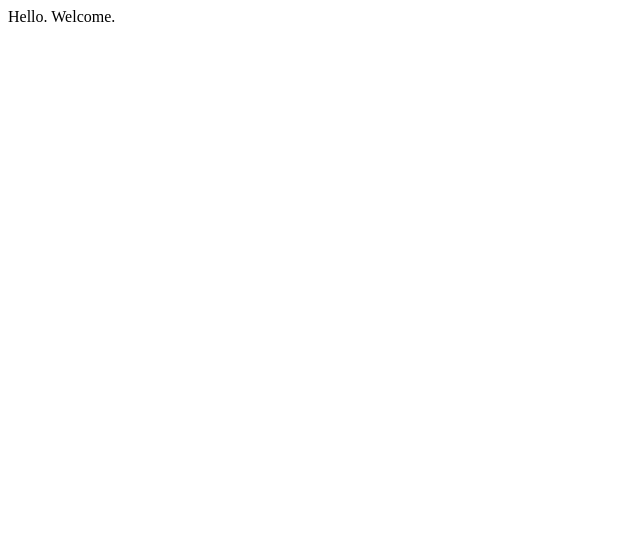
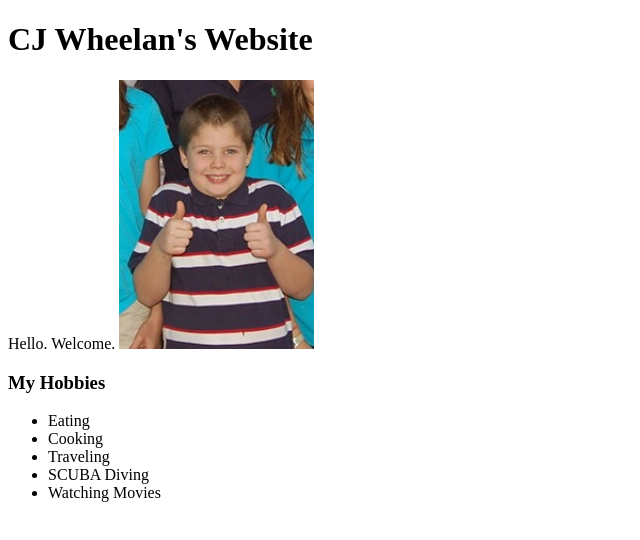
Before and after one commit to CJWheelz/cjwheelan.me, a plain HTML site: page index.html in a window 1280 px wide. Shown: the whole page, without its empty margins (0-640 px from the left). Drawn offline with Linux system fonts and the light colour scheme.

Commit message:
Added photo

```diff
--- a/index.html
+++ b/index.html
@@ -4,6 +4,18 @@
         <title>CJ's Website</title>
     </head>
     <body>
+        <h1>CJ Wheelan's Website</h1>
         Hello. Welcome.
+
+        <img src="cj-1.jpg" alt="CJ Photo">
+
+        <h3>My Hobbies</h3>
+        <ul>
+            <li>Eating</li>
+            <li>Cooking</li>
+            <li>Traveling</li>
+            <li>SCUBA Diving</li>
+            <li>Watching Movies</li>
+        </ul>
     </body>
 </html>
```
Also changed, not shown: cj-1.jpg (added).
